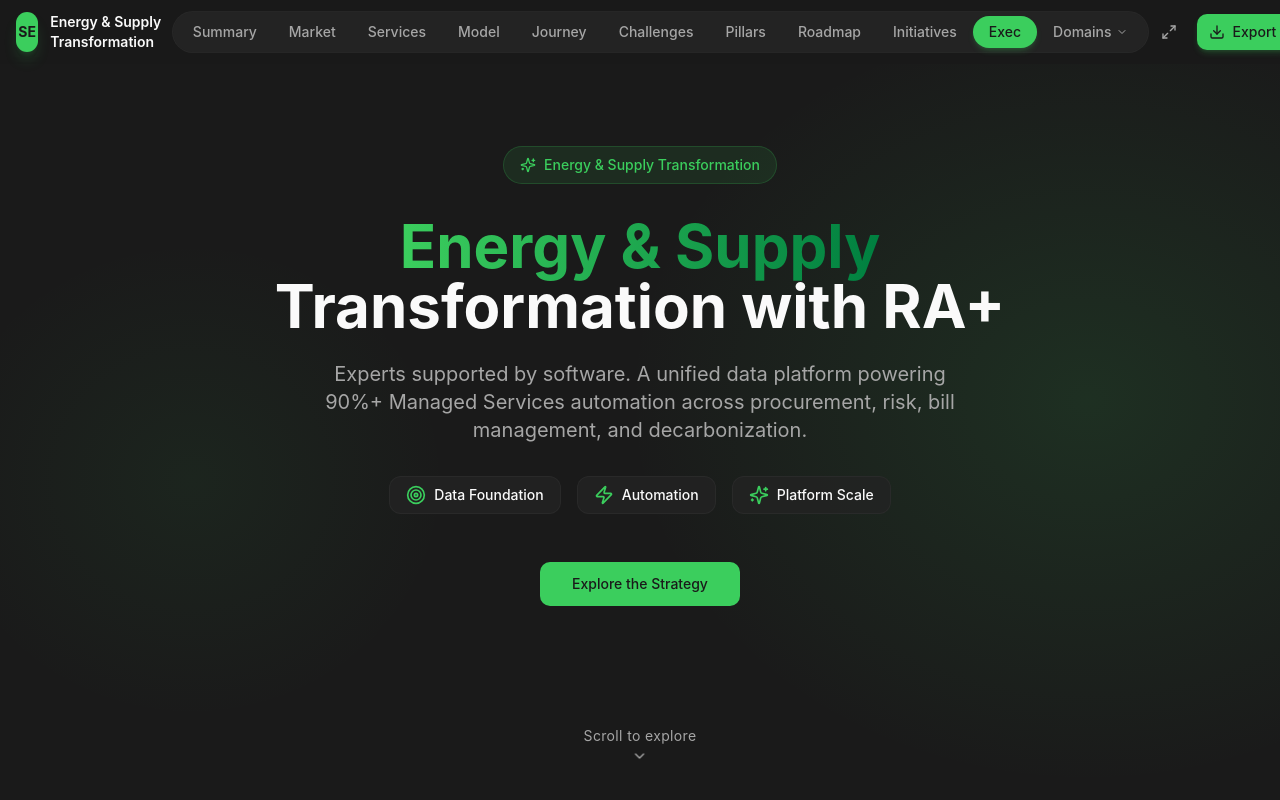
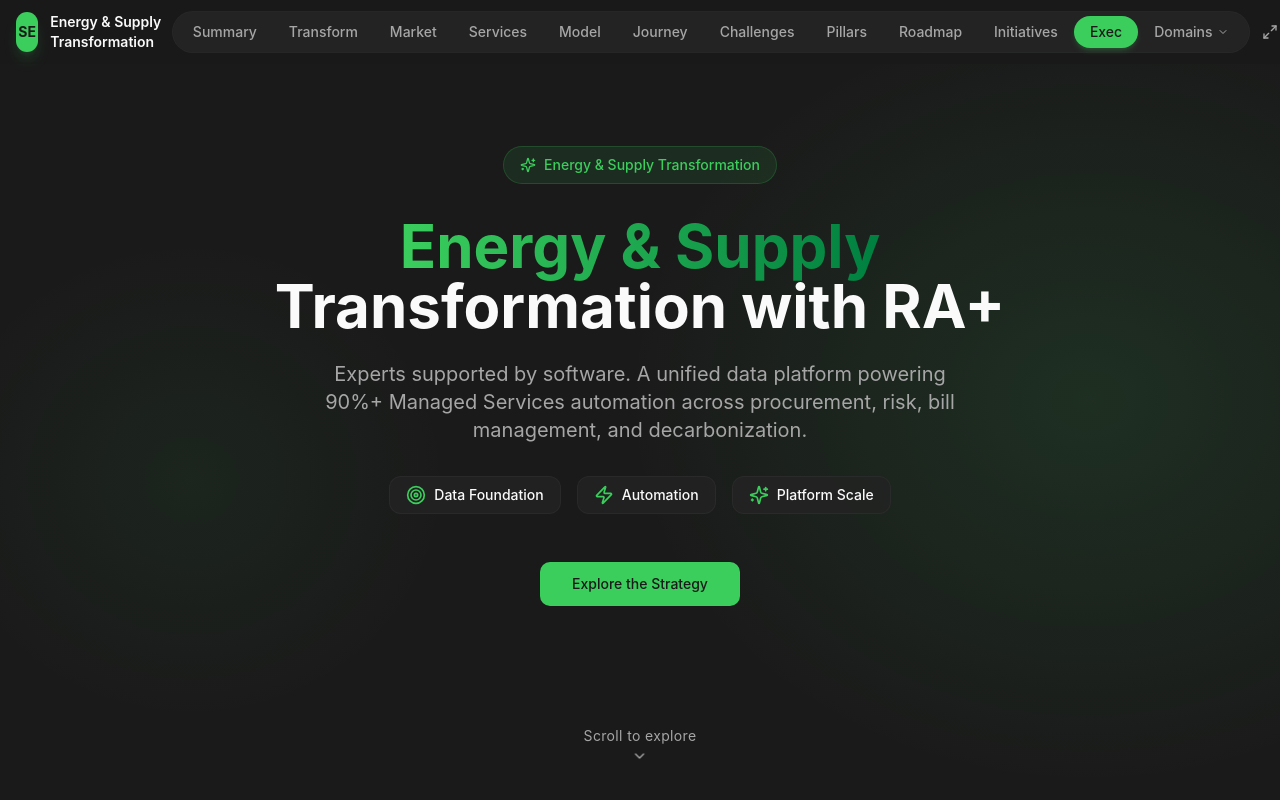
Before and after one commit to julienpicaud-se/new-2026-energy-supply-ra-trasnformation_to-share, a React (Vite) app: page / in a window 1280 px wide. Shown: the top 800 px of the page. Built offline with nearby package versions, Linux system fonts and the light colour scheme.

Commit message:
Changes
Co-authored-by: julienpicaud-se <235715501+julienpicaud-se@users.noreply.github.com>

```diff
--- a/src/components/playbook/Navigation.tsx
+++ b/src/components/playbook/Navigation.tsx
@@ -21,6 +21,7 @@ import {
 
 const navItems = [
   { id: "executive-summary", label: "Summary", shortLabel: "Summary" },
+  { id: "energy-supply-transformation", label: "Transformation", shortLabel: "Transform" },
   { id: "market-context", label: "Market Context", shortLabel: "Market" },
   { id: "service-catalog", label: "Services", shortLabel: "Services" },
   { id: "operating-model", label: "Operating Model", shortLabel: "Model" },
--- a/src/pages/Index.tsx
+++ b/src/pages/Index.tsx
@@ -18,6 +18,7 @@ import { ExecutiveNarrativeSection } from "@/components/playbook/ExecutiveNarrat
 import { AppendixSection } from "@/components/playbook/AppendixSection";
 import { ExecutiveTakeaway } from "@/components/playbook/ExecutiveTakeaway";
 import { ReadingProgressBar } from "@/components/playbook/ReadingProgressBar";
+import { EnergySupplyTransformationSection } from "@/components/playbook/EnergySupplyTransformationSection";
 import { PresentationMode } from "@/components/playbook/PresentationMode";
 import { useKeyboardNavigation } from "@/hooks/useKeyboardNavigation";
 
@@ -38,6 +39,7 @@ const Index = () => {
       <HeroSection />
       <ExecutiveNarrativeSection />
       <ExecutiveSummary />
+      <EnergySupplyTransformationSection />
       <MarketContextSection />
       <ServiceCatalogSection />
       <OperatingModelSection />
```
